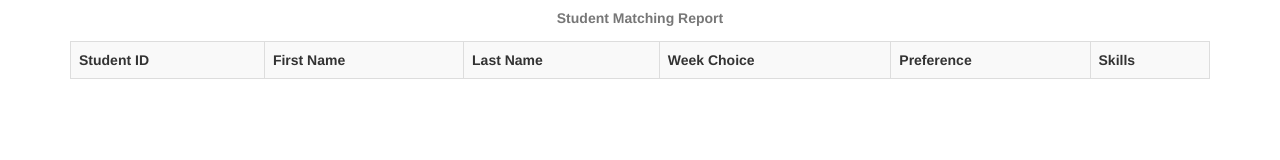
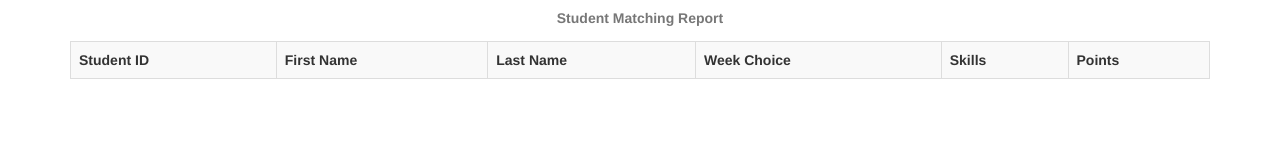
Before and after one commit to lakshmiangara/studentmatching, a plain HTML site: page src/main/resources/static/studentreport.html in a window 1280 px wide. Drawn offline with nearby package versions, Linux system fonts and the light colour scheme; no server answers.

Commit message:
changed headings

```diff
--- a/src/main/resources/static/studentreport.html
+++ b/src/main/resources/static/studentreport.html
@@ -19,8 +19,8 @@
             <th>First Name</th>
             <th>Last Name</th>
             <th>Week Choice</th>
-            <th>Preference</th>
             <th>Skills</th>
+            <th>Points</th>
 
         </tr>
     </table>
```
